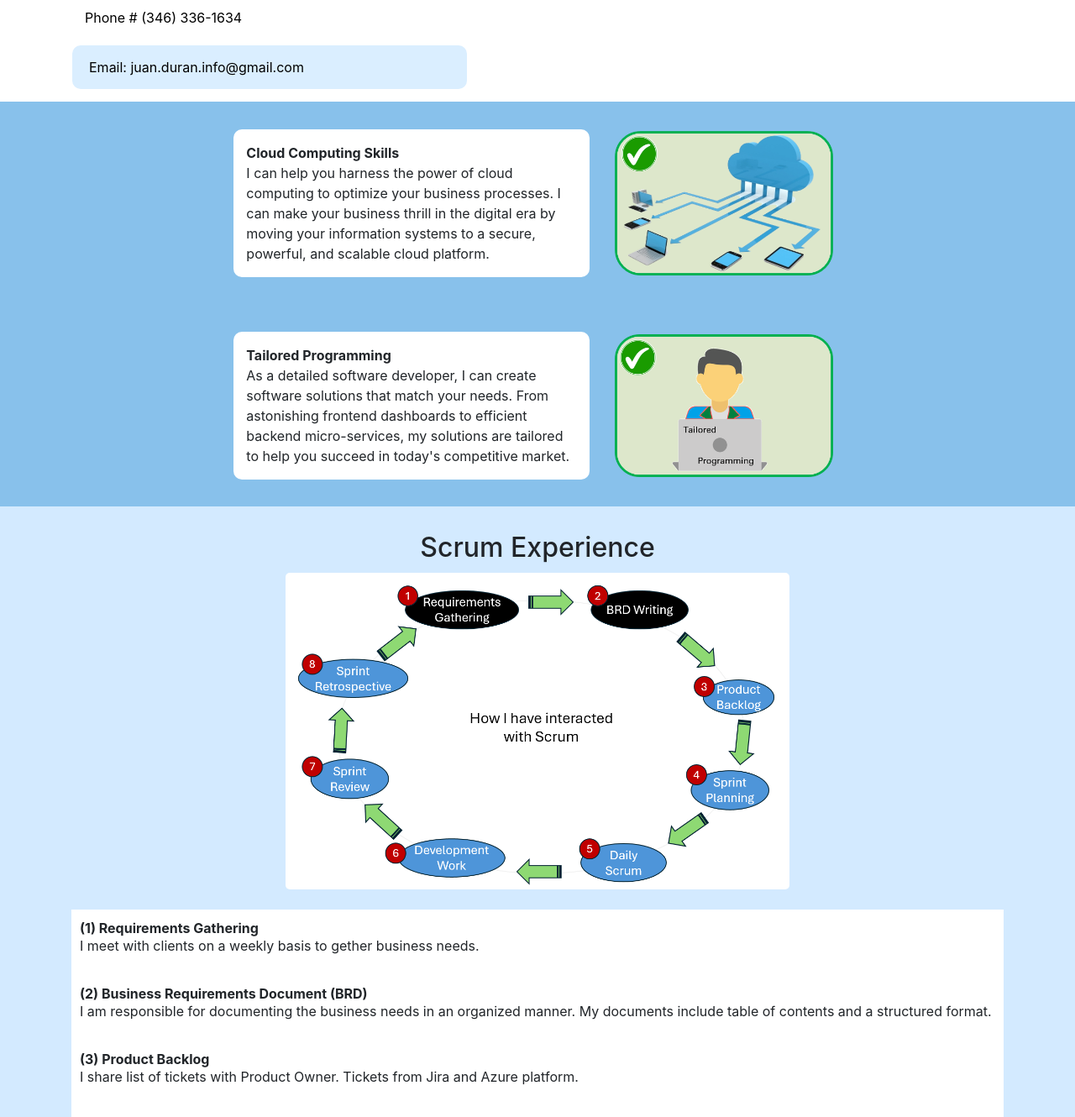
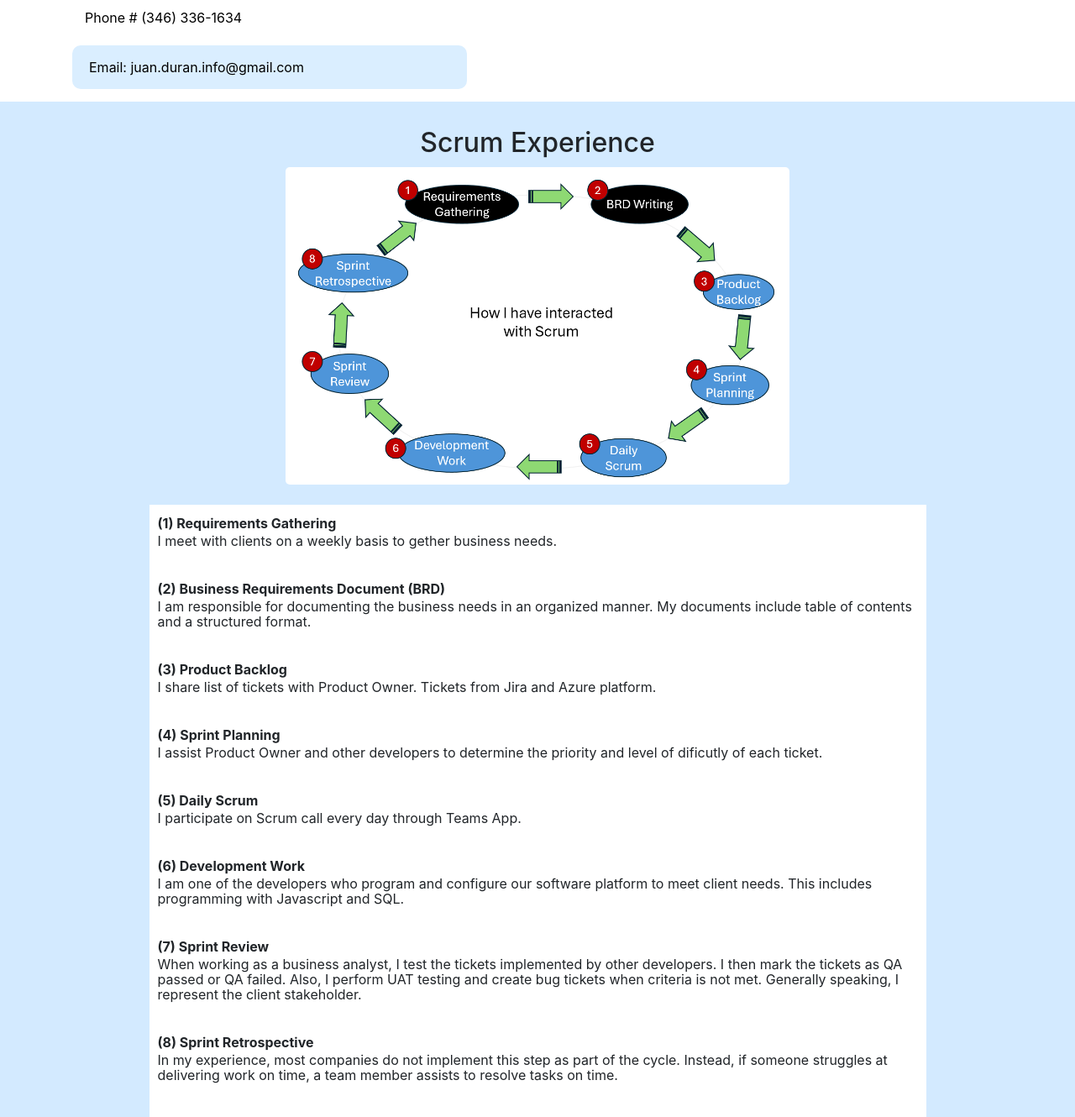
Before and after one commit to Juanse7/informatics, a plain HTML site: page index.html in a window 1280 px wide. Shown: the part 1034-2364 px from the top of the page at 84% size. Drawn offline with nearby package versions, Linux system fonts and the light colour scheme.

Commit message:
Update index.html

```diff
--- a/index.html
+++ b/index.html
@@ -308,24 +308,6 @@
 </div>
 
 
-
-<div style="background-color:white">
-
-
-
-	  <div class="row row_alignContent">
-
-		<div class="col-md-4 alignedTextBox"><b>Cloud Computing Skills</b><br/>I can help you harness the power of cloud computing to optimize your business processes. I can make your business thrill in the digital era by moving your information systems to a secure, powerful, and scalable cloud platform.</div>
-		<div class="col-md-3" style="padding: 10px; max-width: 300px;"><img src="images/tp1b.png" style="bottom: 0px; width: 260px; margin:5px;"/></div>
-	  </div>
-
-	  <div class="row row_alignContent">
-		<div class="col-md-4 alignedTextBox" style="text-align: left;"><b>Tailored Programming</b><br/>As a detailed software developer, I can create software solutions that match your needs. From astonishing frontend dashboards to efficient backend micro-services, my solutions are tailored to help you succeed in today's competitive market.</div>
-
-		<div class="col-md-3" style="padding: 10px; max-width: 300px;"><img src="images/tp3b.png" style="bottom: 0px; width: 260px; margin:5px;"/></div>
-	  </div>
-	</div>
-
     <script src="https://code.jquery.com/jquery-3.5.1.slim.min.js" integrity="sha384-DfXdz2htPH0lsSSs5nCTpuj/zy4C+OGpamoFVy38MVBnE+IbbVYUew+OrCXaRkfj" crossorigin="anonymous"></script>
     <script src="https://cdn.jsdelivr.net/npm/popper.js@1.16.0/dist/umd/popper.min.js" integrity="sha384-Q6E9RHvbIyZFJoft+2mJbHaEWldlvI9IOYy5n3zV9zzTtmI3UksdQRVvoxMfooAo" crossorigin="anonymous"></script>
     <script src="https://stackpath.bootstrapcdn.com/bootstrap/4.5.0/js/bootstrap.min.js" integrity="sha384-OgVRvuATP1z7JjHLkuOU7Xw704+h835Lr+6QL9UvYjZE3Ipu6Tp75j7Bh/kR0JKI" crossorigin="anonymous"></script>
@@ -344,7 +326,7 @@ style="padding-bottom: 0px; padding-top: 0px; margin-bottom: 0px; background-col
 	<br/><br/>
 
 
-	<div class="col-md-12"
+	<div class="col-md-10"
 			style="background-color: white; width: 100%; display: inline-block; text-align: left; vertical-align: top; height: 100%;padding: 10px;">
 			<b>(1) Requirements Gathering</b>
 			<div style="line-height: 18px;">I meet with clients on a weekly basis to gether business needs.<br/><br/><br/></div>
```
